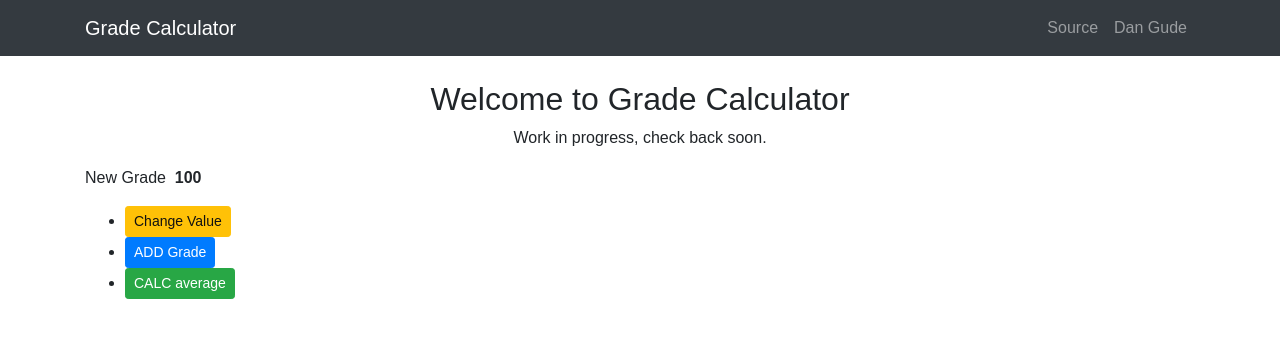
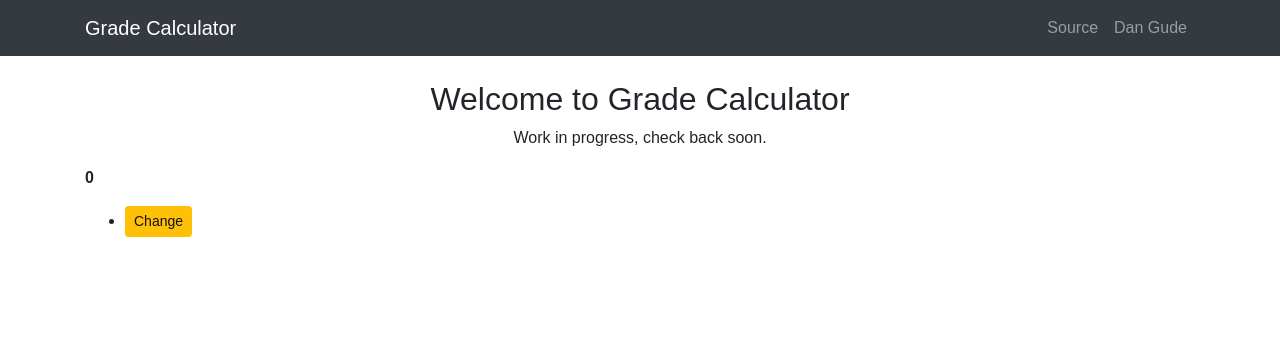
Before and after one commit to DanTheManGude/Grade-Calculator, a React (Create React App) app: page / in a window 1280 px wide. Shown: the top 338 px of the page. Built offline with nearby package versions, Linux system fonts and the light colour scheme.

Commit message:
Added Redux

```diff
--- a/src/App.css
+++ /dev/null
@@ -1,4 +0,0 @@
-.base-grade {
-    float: left;
-    text-align: left;
-}
--- a/src/App.js
+++ /dev/null
@@ -1,114 +0,0 @@
-import React, { Component } from 'react';
-import './App.css';
-
-class App extends Component {
-  render() {
-    return (
-        <div className="app">
-          <p>
-            Work in progress, check back soon.
-          </p>
-          <div className="base-grade">
-              <Grade level={0}/>
-          </div>
-        </div>
-    );
-  }
-}
-
-class Grade extends Component {
-    constructor(props) {
-		super(props);
-        this.state = {
-            name: "New Grade",
-            level: this.props.level,
-            value: 100,
-            values: [],
-            grades: [],
-        };
-    }
-
-    renderCalc() {
-        return (
-            <button className="btn btn-success btn-sm"
-                onClick={() => this.handleCalc()}>
-    			{'CALC average'}
-    		</button>
-		);
-    }
-
-    handleCalc() {
-        console.log('starting handleCalc');
-
-        var avg = 0;
-
-        console.log(this.state.values);
-
-        for(var i in this.state.values) {
-            avg += this.state.values[i];
-        }
-
-        avg /= this.state.values.length;
-        this.setState({value: avg});
-        console.log('finished avg ' + avg);
-        console.log('finished handleCalc');
-    }
-
-    renderAdd() {
-		return (
-            <button className="btn btn-primary btn-sm"
-                onClick={() => this.handleAdd()}>
-    			{'ADD Grade'}
-    		</button>
-		);
-    }
-
-    handleAdd(){
-        console.log('starting handleAdd');
-        var newGrade = <Grade index={this.state.grades.length +1} parent={this} level={this.state.level +1}/>;
-        this.setState((prevState) => ({
-            grades: prevState.grades.concat([newGrade]),
-            values: prevState.values.concat([100]),
-        }));
-
-        this.handleCalc();
-
-        console.log('finished handleAdd');
-    }
-
-    renderChange(){
-        return (
-            <button className="btn btn-warning btn-sm"
-                onClick={() => this.handleChange()}>
-    			{'Change Value'}
-    		</button>
-		);
-    }
-
-    handleChange(){
-        this.setState({value: 55});
-        //this.props.parent.setState({values[this.props.index]: 0});
-    }
-
-    render() {
-        var listItems = this.state.grades.map((grades) => <li>{grades}</li>);
-        console.log(this.state.values);
-        console.log(this.state.value);
-        return (
-            <div>
-                <p>{this.state.name}&nbsp;&nbsp;<strong>{this.state.value}</strong></p>
-                <div className="GradesList-container">
-                    <ul>
-                        {listItems}
-                        <li>{this.renderChange()}</li>
-                        <li>{this.renderAdd()}</li>
-                        <li>{this.renderCalc()}</li>
-                    </ul>
-                </div>
-            </div>
-        )
-    }
-
-}
-
-export default App;
--- a/src/index.css
+++ b/src/index.css
@@ -3,3 +3,8 @@ body {
   padding: 0;
   font-family: sans-serif;
 }
+
+.base-grade {
+    float: left;
+    text-align: left;
+}
--- a/src/index.js
+++ b/src/index.js
@@ -1,8 +1,54 @@
 import React from 'react';
 import ReactDOM from 'react-dom';
 import './index.css';
-import App from './App';
 import registerServiceWorker from './registerServiceWorker';
+import { createStore } from 'redux';
 
-ReactDOM.render(<App />, document.getElementById('root'));
+const grade = (state = 0, action) => {
+    switch (action.type) {
+        case 'CHANGE':
+          return state + 1
+        default:
+          return state
+      }
+}
+
+const Grade = ({
+    value,
+    onChange
+}) => (
+    <div>
+      <p><strong>{value}</strong></p>
+      <ul>
+        <li><button className="btn btn-warning btn-sm" onClick={onChange}>Change</button></li>
+      </ul>
+    </div>
+)
+
+const store = createStore(grade);
+
+const render = () => {
+    ReactDOM.render(
+        <div className="app">
+          <p>
+            Work in progress, check back soon.
+          </p>
+          <div className="base-grade">
+              <Grade
+                value={store.getState()}
+                onChange={() =>
+                    store.dispatch({
+                        type: 'CHANGE'
+                    })
+                }
+              />
+          </div>
+        </div>,
+        document.getElementById('root')
+    );
+};
+
+store.subscribe(render);
+render();
+
 registerServiceWorker();
```
Also changed, not shown: package.json (+6 -1 lines).
